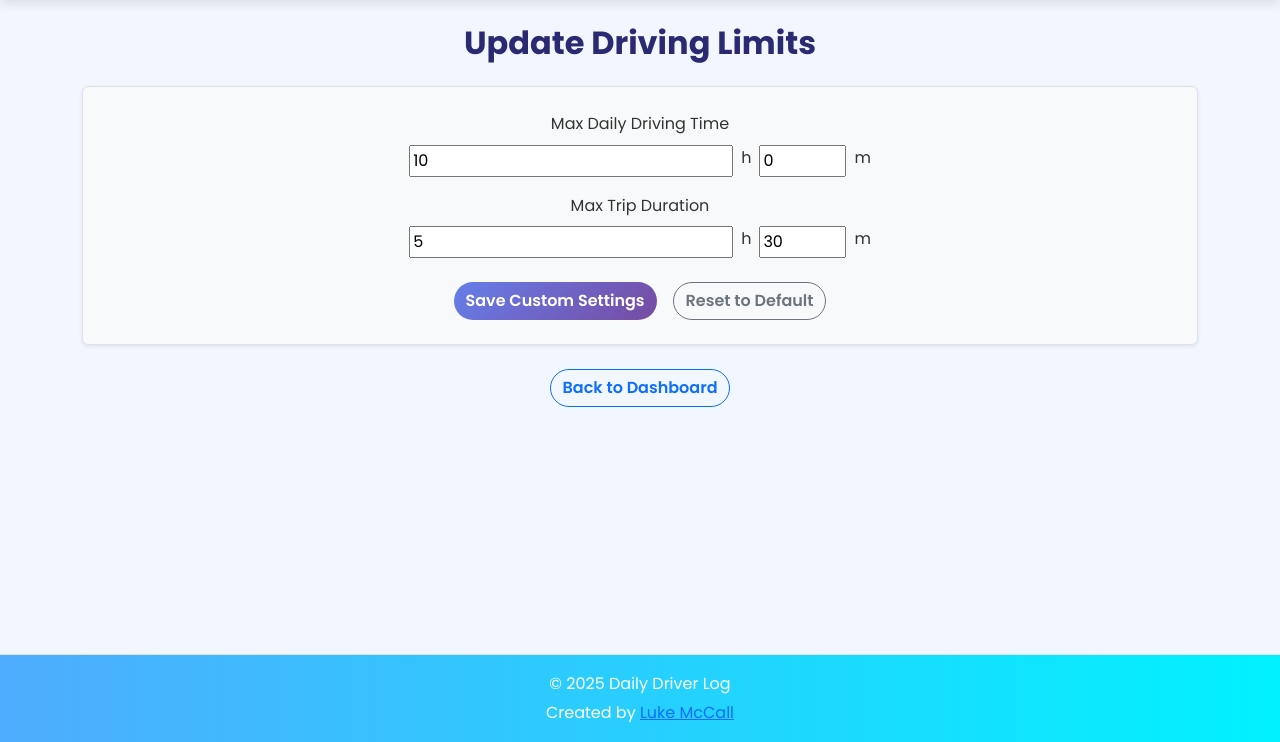
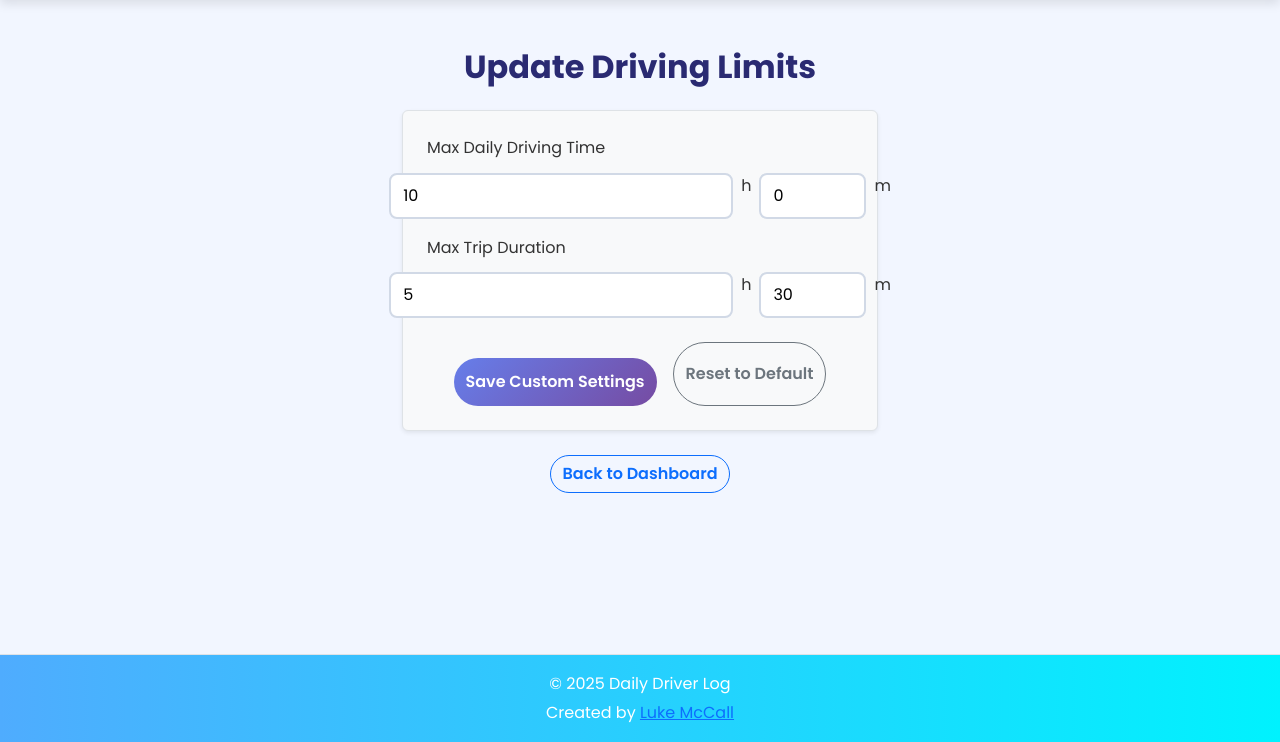
Before and after one commit to TheRealMcCall/daily_driver_log, a Django app: page /settings/ in a window 1280 px wide. Shown: the part 58-800 px from the top of the page. Run offline with Django 5.2, Linux system fonts and the light colour scheme; the visitor is signed in with stand-in values (Sample User, id 1); data comes from the database, SQL or seed files in the repository.

Commit message:
Style: change to settings and logout template files to maintain consistency

```diff
--- a/logger/templates/logger/settings.html
+++ b/logger/templates/logger/settings.html
@@ -1,6 +1,6 @@
 {% extends 'base.html' %}
 {% block content %}
-<div class="container mt-4 text-center">
+<div class="container form-container mt-5">
   <h2 class="text-center mb-4">Update Driving Limits</h2>
 
   <form method="post" class="border p-4 rounded shadow-sm bg-light">
--- a/templates/account/logout.html
+++ b/templates/account/logout.html
@@ -1,6 +1,6 @@
 {% extends 'base.html' %}
 {% block content %}
-<div class="container mt-5">
+<div class="container form-container mt-5 mt-5">
     <h2 class="text-center mb-4">Are you sure you want to log out?</h2>
 
     <form method="post" action="{% url 'account_logout' %}">
```
Also changed, not shown: logger/models.py (line endings or trailing spaces), logger/views.py (line endings or trailing spaces).
